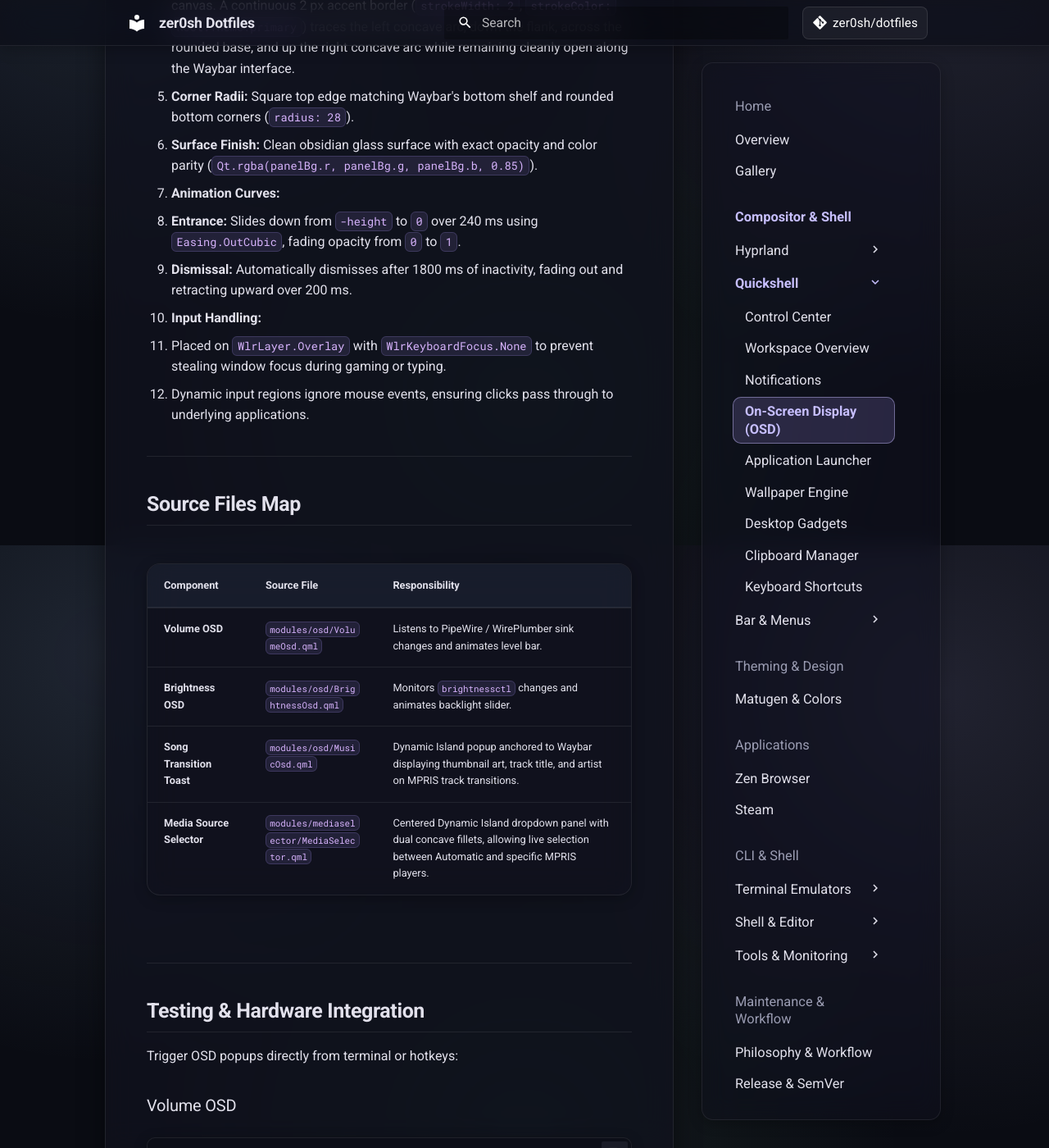
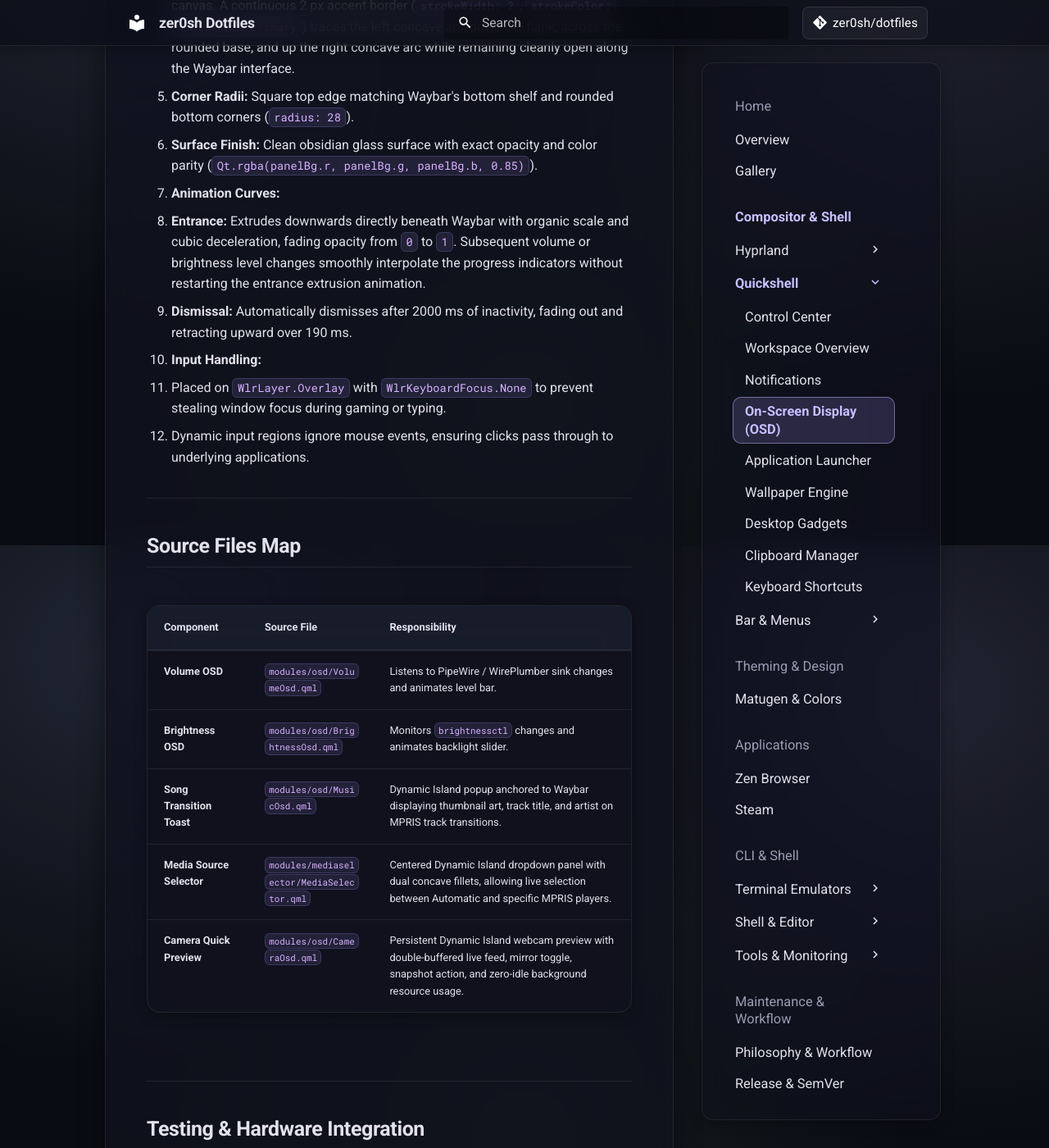
Before and after one commit to zer0sh/dotfiles, an MkDocs documentation site: the page built from docs/quickshell/osd.md, in a window 1280 px wide and 1400 px high, scrolled down 1135 px. Shown: the whole window at 82% size. Built offline with MkDocs 1.6.1 and Material for MkDocs 9.7.7, drawn with Linux system fonts in a browser that asks for light colours; comment, search, counter and statistics services are not loaded; some of the changed text lies outside the part shown.

Commit message:
fix(quickshell): prevent OSD reopen flicker and optimize brightness cadence

````diff
--- a/docs/quickshell/osd.md
+++ b/docs/quickshell/osd.md
@@ -25,8 +25,8 @@
    * **Corner Radii:** Square top edge matching Waybar's bottom shelf and rounded bottom corners (`radius: 28`).
    * **Surface Finish:** Clean obsidian glass surface with exact opacity and color parity (`Qt.rgba(panelBg.r, panelBg.g, panelBg.b, 0.85)`).
 2. **Animation Curves:**
-   * **Entrance:** Slides down from `-height` to `0` over 240 ms using `Easing.OutCubic`, fading opacity from `0` to `1`.
-   * **Dismissal:** Automatically dismisses after 1800 ms of inactivity, fading out and retracting upward over 200 ms.
+   * **Entrance:** Extrudes downwards directly beneath Waybar with organic scale and cubic deceleration, fading opacity from `0` to `1`. Subsequent volume or brightness level changes smoothly interpolate the progress indicators without restarting the entrance extrusion animation.
+   * **Dismissal:** Automatically dismisses after 2000 ms of inactivity, fading out and retracting upward over 190 ms.
 3. **Input Handling:**
    * Placed on `WlrLayer.Overlay` with `WlrKeyboardFocus.None` to prevent stealing window focus during gaming or typing.
    * Dynamic input regions ignore mouse events, ensuring clicks pass through to underlying applications.
@@ -41,6 +41,7 @@
 | **Brightness OSD** | `modules/osd/BrightnessOsd.qml` | Monitors `brightnessctl` changes and animates backlight slider. |
 | **Song Transition Toast** | `modules/osd/MusicOsd.qml` | Dynamic Island popup anchored to Waybar displaying thumbnail art, track title, and artist on MPRIS track transitions. |
 | **Media Source Selector** | `modules/mediaselector/MediaSelector.qml` | Centered Dynamic Island dropdown panel with dual concave fillets, allowing live selection between Automatic and specific MPRIS players. |
+| **Camera Quick Preview** | `modules/osd/CameraOsd.qml` | Persistent Dynamic Island webcam preview with double-buffered live feed, mirror toggle, snapshot action, and zero-idle background resource usage. |
 
 ---
 
@@ -75,6 +76,19 @@
 playerctl next
 ```
 
+### Camera Quick Preview
+```bash
+# Toggle camera preview window
+qs ipc call camera toggle
+
+# Explicit show or hide
+qs ipc call camera show
+qs ipc call camera hide
+
+# Take a direct snapshot
+python3 ~/.config/quickshell/scripts/camera-preview.py snapshot
+```
+
 ---
 
 ## Related Documentation
````
Also changed, not shown: 5 other files.
